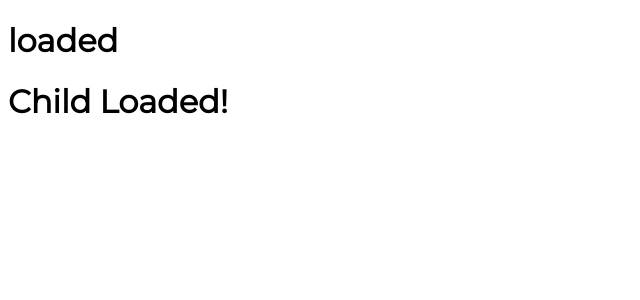
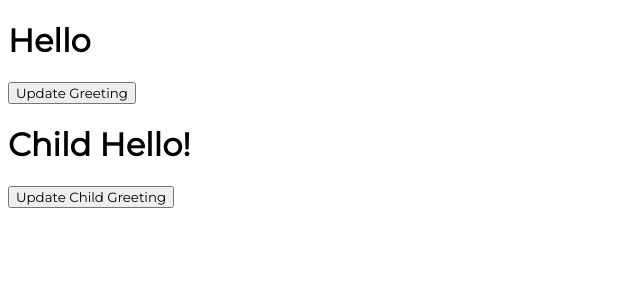
Before and after one commit to BekMart/functional-component-challenge, a React (Create React App) app in the folder my-app/: page / in a window 1280 px wide. Shown: the top 300 px of the page, without its empty margins (0-640 px from the left). Built offline with nearby package versions, Linux system fonts and the light colour scheme.

Commit message:
Explore componentDidUpdate()
and its relationship with child

```diff
--- a/my-app/src/App.js
+++ b/my-app/src/App.js
@@ -1,9 +1,9 @@
 import "./App.module.css";
-import LifeCyclesCDM from "./components/LifeCyclesCDM";
+import LifeCyclesCDU from "./components/LifeCyclesCDU";
 
 function App() {
   return <div className="App">
-      <LifeCyclesCDM />
+      <LifeCyclesCDU />
   </div>;
 }
 
--- /dev/null
+++ b/my-app/src/components/LifeCyclesCDU.js
@@ -0,0 +1,36 @@
+import React, { Component } from 'react'
+import LifeCyclesCDUChild from './LifeCyclesCDUChild';
+
+export class LifeCyclesCDU extends Component {
+    constructor(props) {
+        console.log('Constructor called');
+      super(props)
+
+      this.state = {
+         greeting: 'Hello'
+      }
+    }
+    updateGreeting = () => {
+        console.log('updateGreeting called');
+      this.setState((prevState) => {
+        return {
+          greeting: prevState.greeting === 'Hello' ? 'Goodbye' : 'Hello'
+        }
+      })
+    }
+    componentDidUpdate() {
+        console.log('Component updated!');
+    }
+  render() {
+    console.log('Render method called');
+    return (
+      <div>
+        <h1>{this.state.greeting}</h1>
+        <button onClick={this.updateGreeting}>Update Greeting</button>
+        <LifeCyclesCDUChild parentGreeting={this.state.greeting} />
+      </div>
+    )
+  }
+}
+
+export default LifeCyclesCDU
--- /dev/null
+++ b/my-app/src/components/LifeCyclesCDUChild.js
@@ -0,0 +1,43 @@
+
+import React, { Component } from 'react'
+
+export class LifeCyclesCDUChild extends Component {
+    constructor(props) {
+        console.log('Child Constructor called');
+        super(props)
+
+        this.state = {
+            greeting: 'Child Hello!',
+        }
+    }
+
+    updateGreeting = () => {
+        console.log('Child updateGreeting called');
+        this.setState((prevState) => {
+            return {
+                greeting: prevState.greeting === 'Child Hello!' ? 'Child Goodbye' : 'Child Hello!',
+            }
+        })
+    }
+
+    componentDidUpdate(prevProps, prevState) {
+        console.log('Child Component updated!');
+        console.log('prevProps', prevProps);
+        console.log('prevState', prevState);
+        if (prevProps.parentGreeting !== this.props.parentGreeting) {
+            console.log('Parent greeting has changed!');
+        }
+    }
+
+    render() {
+        console.log('Child Render method called');
+        return (
+            <div>
+                <h1>{this.state.greeting}</h1>
+                <button onClick={this.updateGreeting}>Update Child Greeting</button>
+            </div>
+        )
+    }
+}
+
+export default LifeCyclesCDUChild
```
